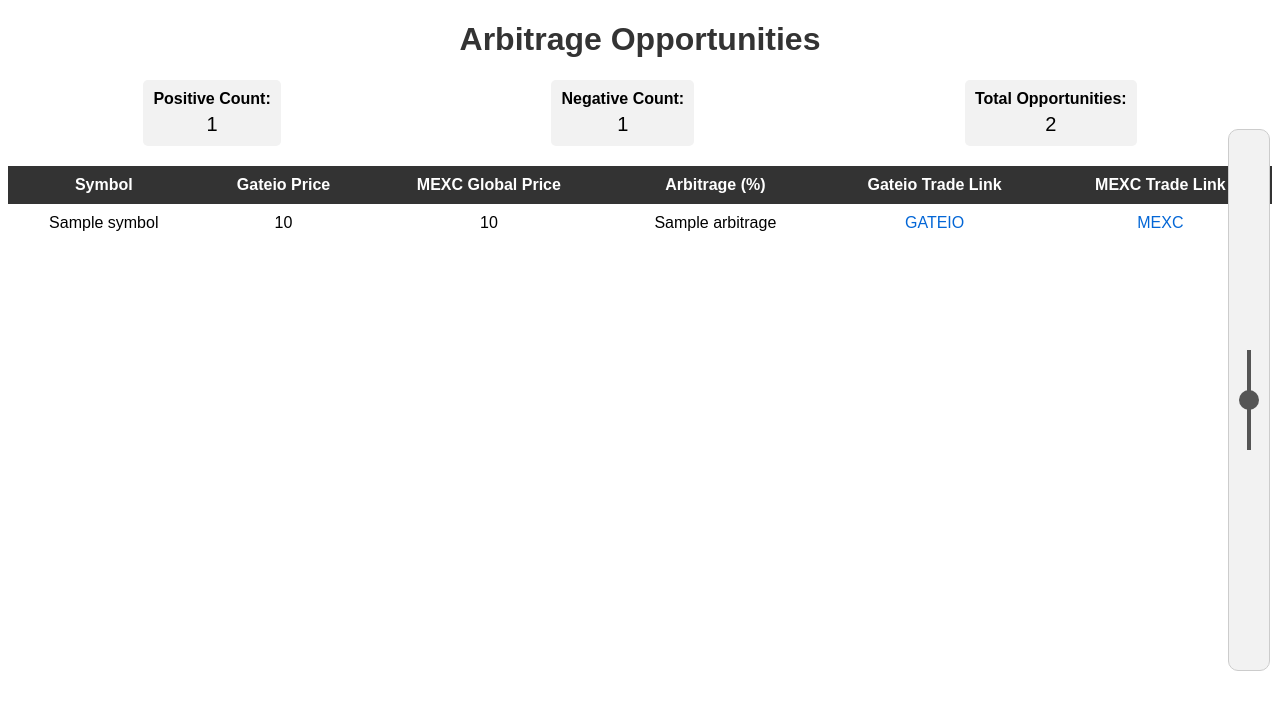
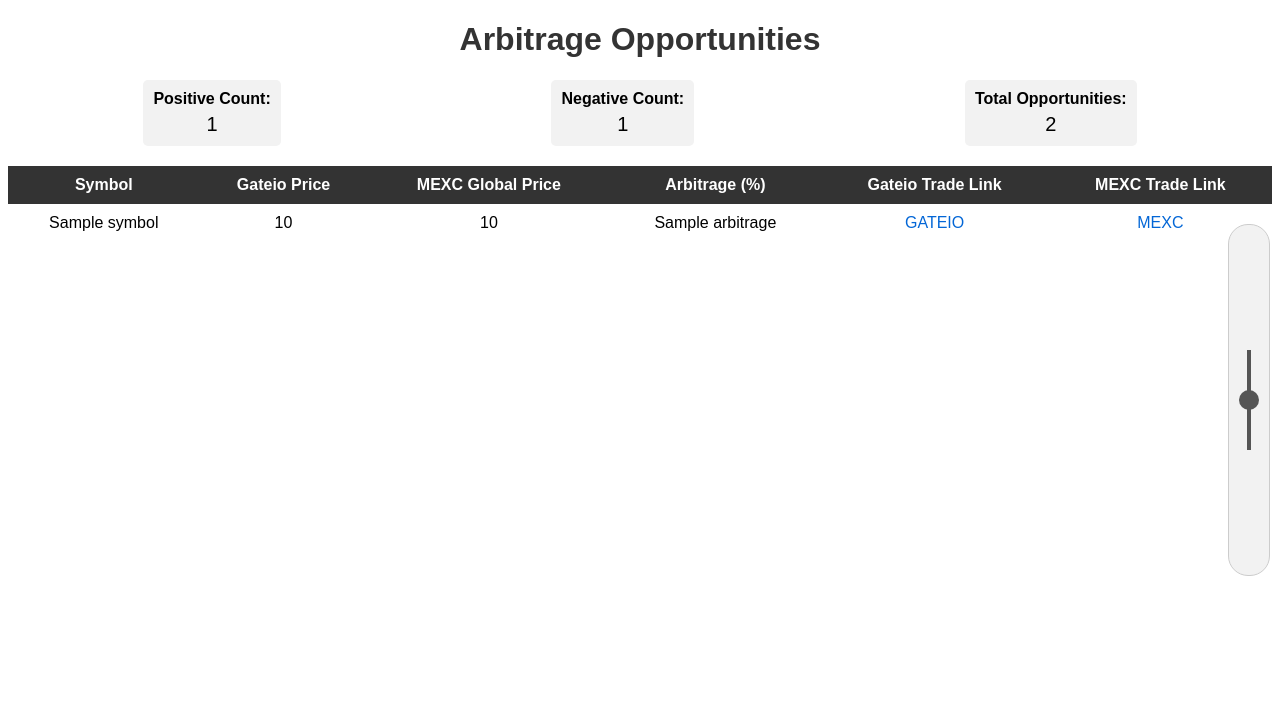
Before and after one commit to mailmaincoinsily/coinsilysite, a Flask app: template templates/index.html in a window 1280 px wide. Shown: the top 710 px of the page. Run offline with Flask 3, Linux system fonts and the light colour scheme; the template is opened without the code that fills it: most values are stand-ins (such as "Sample title", 1, 10 or a date in 2020).

Commit message:
Update style.css

```diff
--- a/static/style.css
+++ b/static/style.css
@@ -85,10 +85,10 @@ td.highlight-red {
   right: 10px;
   transform: translateY(-50%);
   width: 40px;
-  height: 540px;
+  height: 350px;
   background-color: #f2f2f2;
   border: 1px solid #ccc;
-  border-radius: 10px;
+  border-radius: 20px;
   cursor: pointer;
   z-index: 9999;
 }
```
